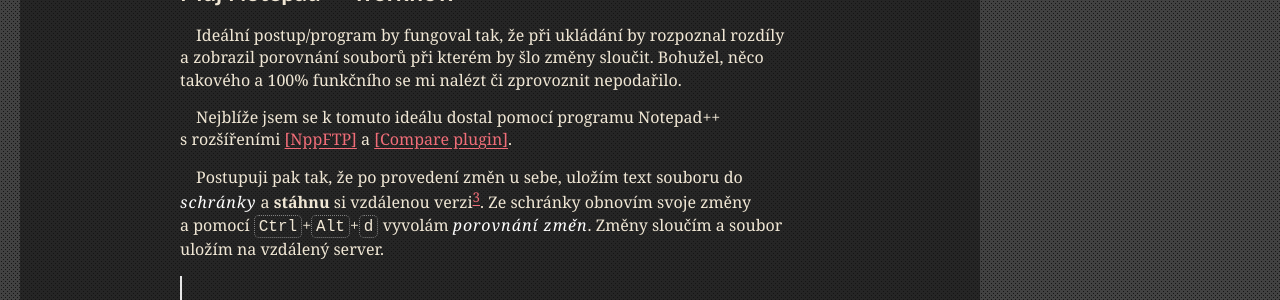
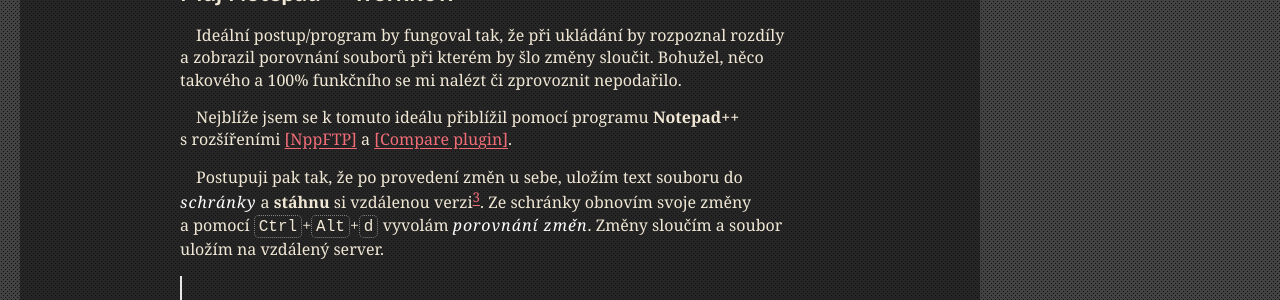
Before and after one commit to jaandrle/jaandrle.github.io, a Jekyll site: the page built from _posts/2020/2020-11-13-editace-na-ftp.md, in a window 1280 px wide. Shown: the part 614-914 px from the top of the page. Built offline with Jekyll 4.4.1, drawn with Linux system fonts in a browser that asks for light colours; emoji names are drawn with the system emoji font.

Commit message:
Update _posts/2020/2020-11-13-editace-na-ftp.md

```diff
--- a/_posts/2020/2020-11-13-editace-na-ftp.md
+++ b/_posts/2020/2020-11-13-editace-na-ftp.md
@@ -50,7 +50,7 @@ Korektní postup samozřejmě je, spravovat vývojářskou část odděleně vč
 ## Můj Notepad++ workflow
 Ideální postup/program by fungoval tak, že při ukládání by rozpoznal rozdíly a zobrazil porovnání souborů při kterém by šlo změny sloučit. Bohužel, něco takového a 100% funkčního se mi nalézt či zprovoznit nepodařilo.
 
-Nejblíže jsem se k tomuto ideálu dostal pomocí programu Notepad++ s rozšířeními {% include reference.html target="NppFTP" %} a {% include reference.html target="Compare plugin" %}.
+Nejblíže jsem se k tomuto ideálu přiblížil pomocí programu **Notepad++** s rozšířeními {% include reference.html target="NppFTP" %} a {% include reference.html target="Compare plugin" %}.
 
 Postupuji pak tak, že po provedení změn u sebe, uložím text souboru do *schránky* a **stáhnu** si vzdálenou verzi[^3]. Ze schránky obnovím svoje změny a pomocí {% include kbd.html keys="Ctrl Alt d" %} vyvolám *porovnání změn*. Změny sloučím a soubor uložím na vzdálený server.
 
```
